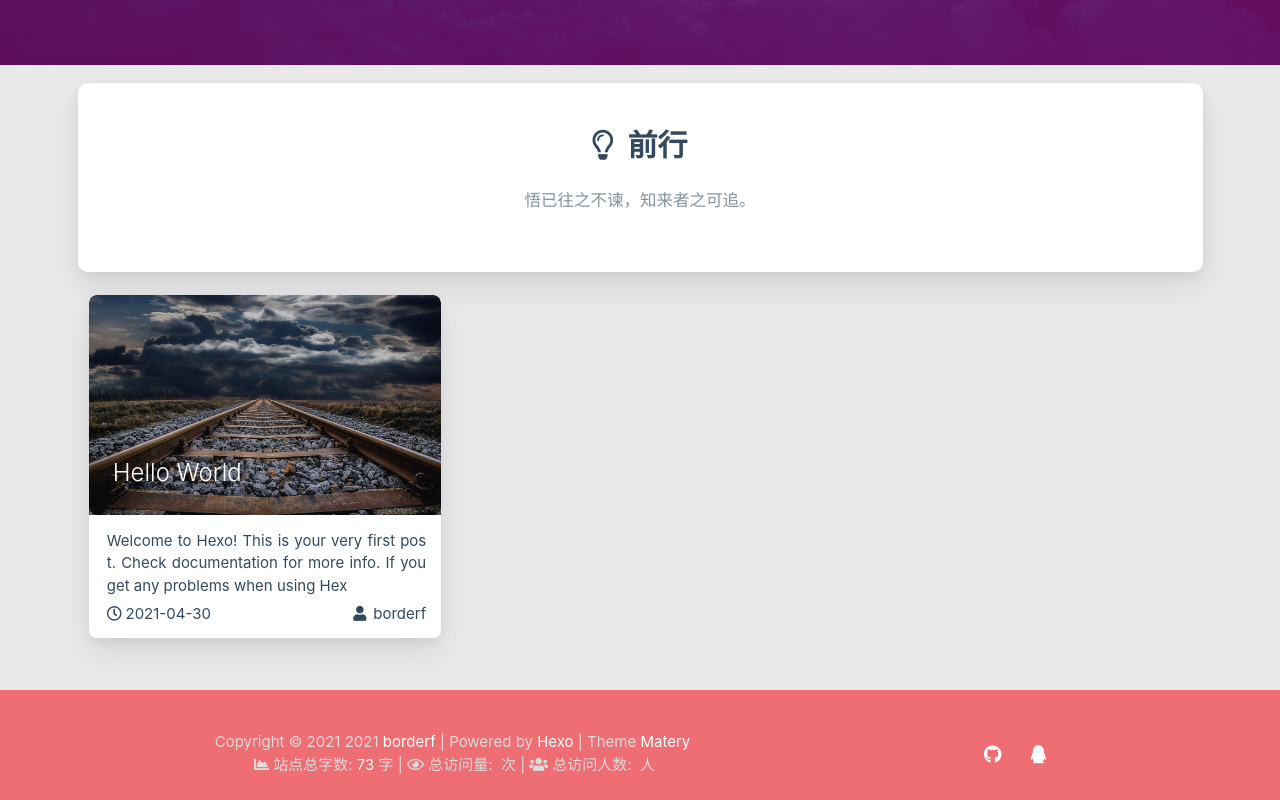
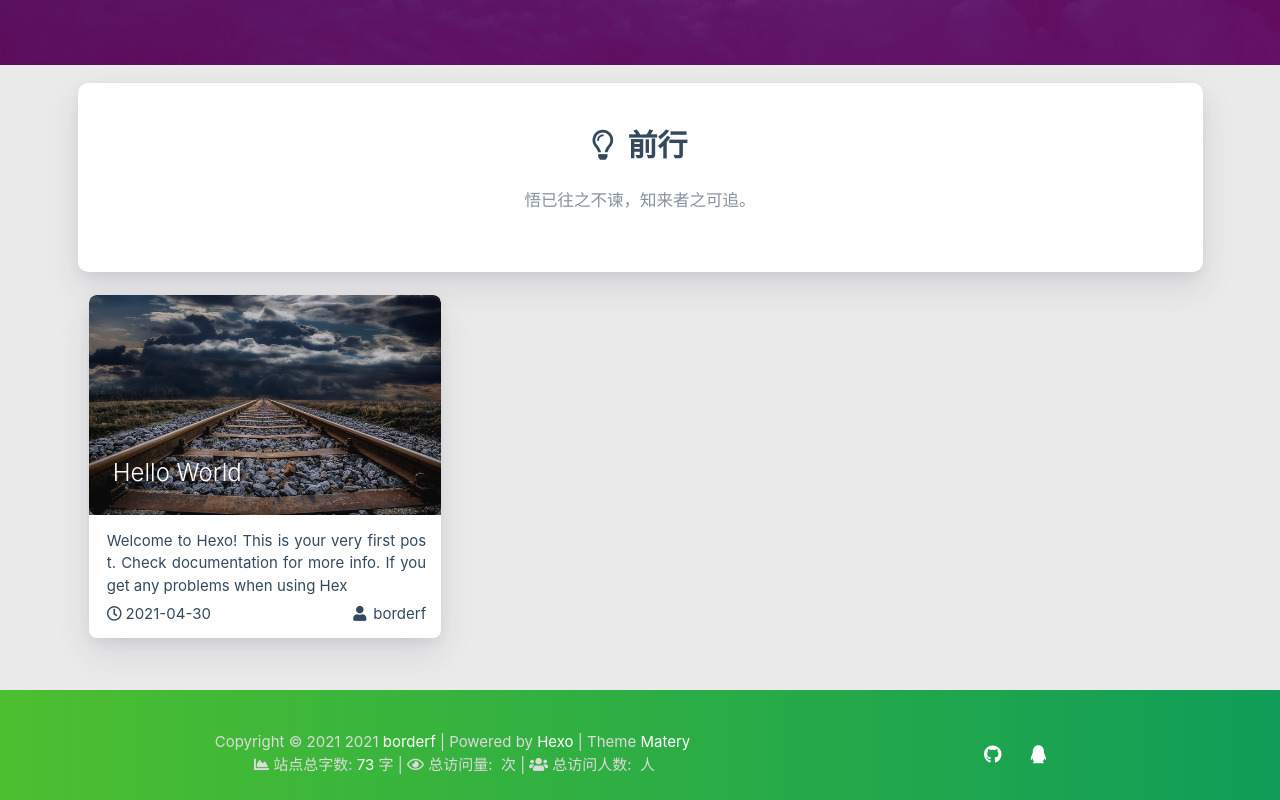
Before and after one commit to BorderF/borderf.github.io, a plain HTML site: page index.html in a window 1280 px wide. Shown: the part 735-1535 px from the top of the page. Drawn offline with nearby package versions, Linux system fonts and the light colour scheme; some packages are replaced by stand-ins of ours; a script that the page names is missing.

Commit message:
Site updated: 2021-04-30 20:16:00

```diff
--- a/css/matery.css
+++ b/css/matery.css
@@ -241,8 +241,7 @@ mark {
 }
 
 .bg-color {
-    /* background-image: linear-gradient(to right, #4cbf30 0%, #0f9d58 100%); */
-    background-image: #0f9d58 100%;
+    background-image: linear-gradient(to right, #4cbf30 0%, #0f9d58 100%);
 }
 
 .text-color {
```
